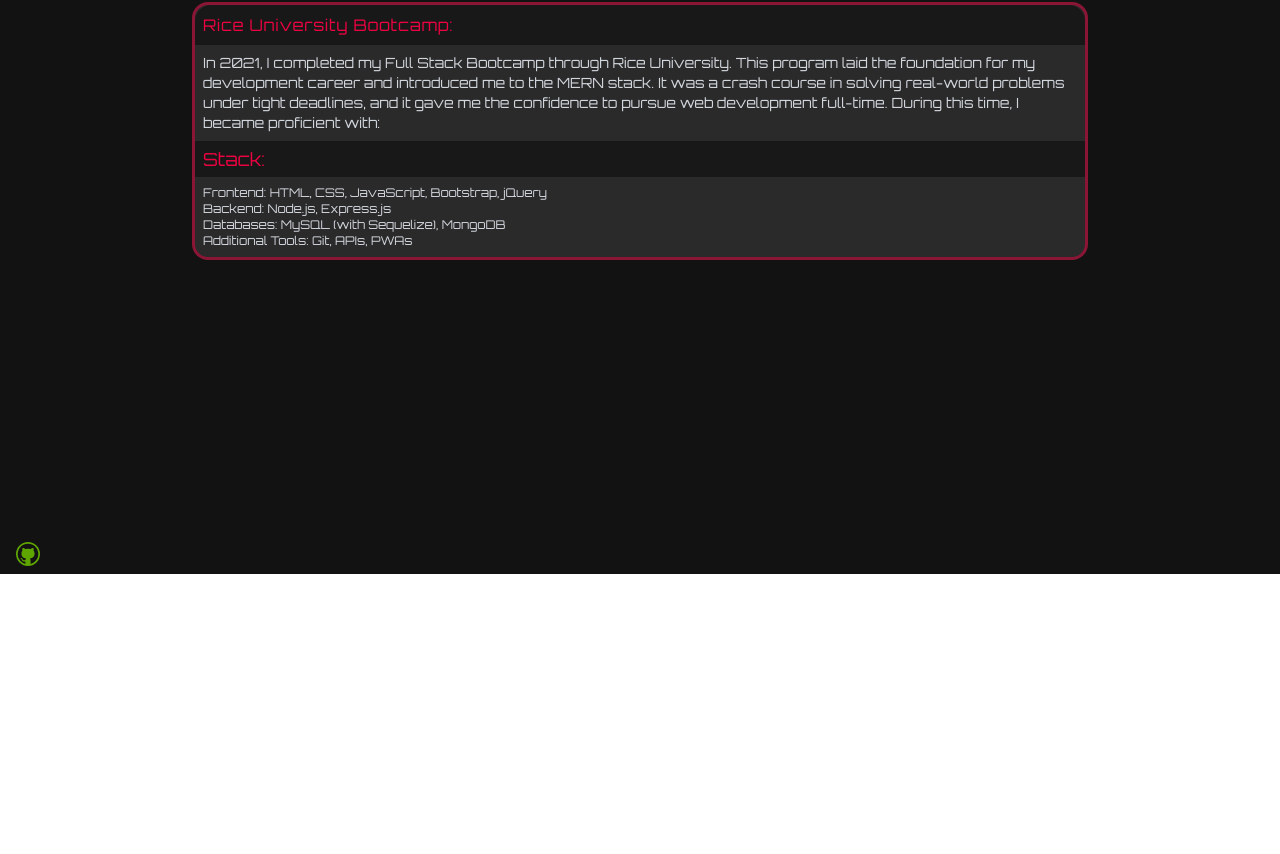
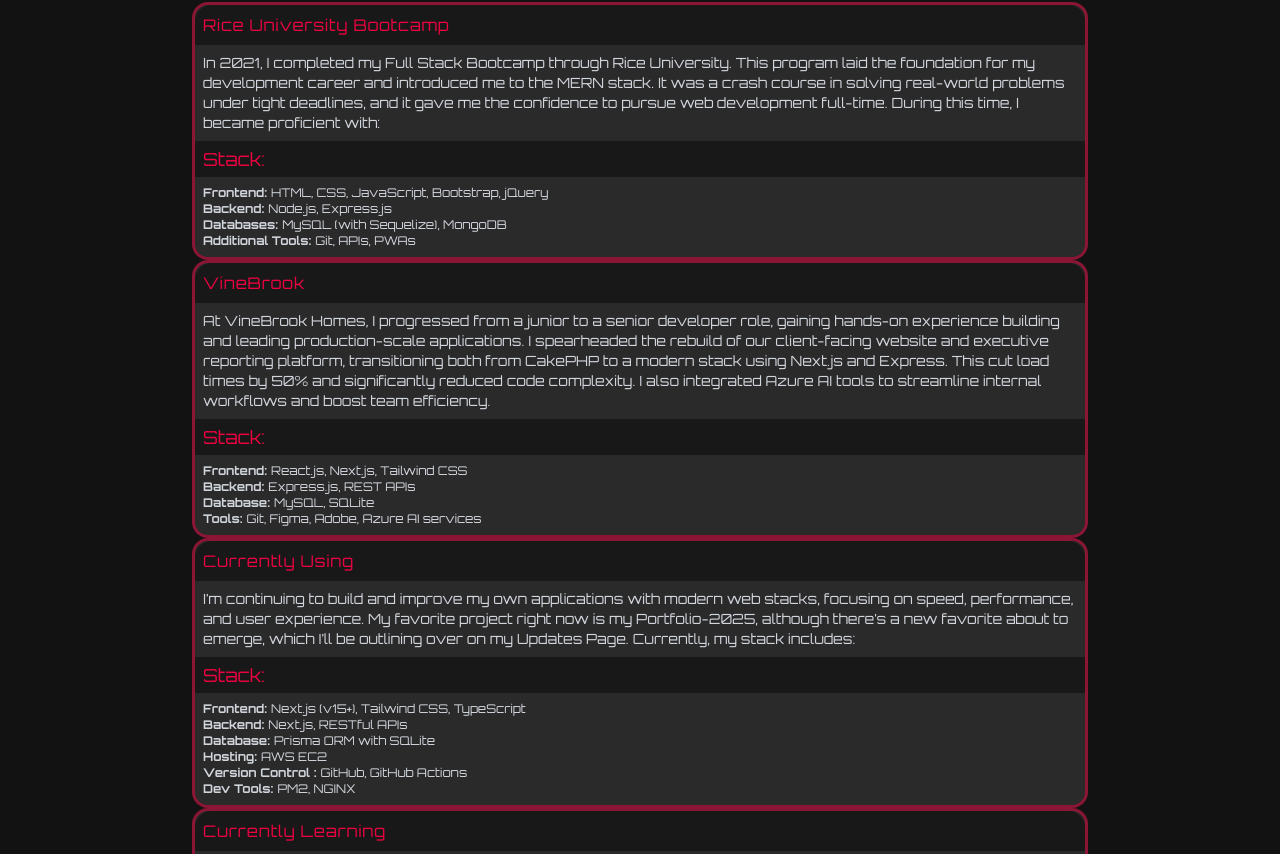
Before and after one commit to KevinHenleyCode/Portfolio-2025, a Next.js app: page /tech in a window 1280 px wide. Shown: the part 226-1080 px from the top of the page. Before the commit the page ends 800 px from the top, so only its background shows below. Built offline with nearby package versions, Linux system fonts and the light colour scheme.

Commit message:
added TechOutline component

```diff
--- a/src/app/tech/page.tsx
+++ b/src/app/tech/page.tsx
@@ -13,15 +13,97 @@
       <PaddingContainer>
         <div className='mt-20'>
           <TechOutline
-            headerContent={'Rice University Bootcamp:'}
+            firstHeader={'Rice University Bootcamp'}
             summaryContent={
               'In 2021, I completed my Full Stack Bootcamp through Rice University. This program laid the foundation for my development career and introduced me to the MERN stack. It was a crash course in solving real-world problems under tight deadlines, and it gave me the confidence to pursue web development full-time. During this time, I became proficient with:'
             }
-            stackContent={[
-              'Frontend: HTML, CSS, JavaScript, Bootstrap, jQuery',
-              'Backend: Node.js, Express.js',
-              'Databases: MySQL (with Sequelize), MongoDB',
-              'Additional Tools: Git, APIs, PWAs',
+            secondHeader={'Stack'}
+            stacks={[
+              {
+                category: 'Frontend',
+                content: 'HTML, CSS, JavaScript, Bootstrap, jQuery',
+              },
+              { category: 'Backend', content: 'Node.js, Express.js' },
+              {
+                category: 'Databases',
+                content: 'MySQL (with Sequelize), MongoDB',
+              },
+              { category: 'Additional Tools', content: 'Git, APIs, PWAs' },
+            ]}
+          />
+          <TechOutline
+            firstHeader={'VineBrook'}
+            summaryContent={
+              'At VineBrook Homes, I progressed from a junior to a senior developer role, gaining hands-on experience building and leading production-scale applications. I spearheaded the rebuild of our client-facing website and executive reporting platform, transitioning both from CakePHP to a modern stack using Next.js and Express. This cut load times by 50% and significantly reduced code complexity. I also integrated Azure AI tools to streamline internal workflows and boost team efficiency.'
+            }
+            secondHeader={'Stack'}
+            stacks={[
+              {
+                category: 'Frontend',
+                content: 'React.js, Next.js, Tailwind CSS',
+              },
+              { category: 'Backend', content: 'Express.js, REST APIs' },
+              {
+                category: 'Database',
+                content: 'MySQL, SQLite',
+              },
+              {
+                category: 'Tools',
+                content: 'Git, Figma, Adobe, Azure AI services',
+              },
+            ]}
+          />
+          <TechOutline
+            firstHeader={'Currently Using'}
+            summaryContent={
+              'I’m continuing to build and improve my own applications with modern web stacks, focusing on speed, performance, and user experience. My favorite project right now is my Portfolio-2025, although there’s a new favorite about to emerge, which I’ll be outlining over on my Updates Page. Currently, my stack includes:'
+            }
+            secondHeader={'Stack'}
+            stacks={[
+              {
+                category: 'Frontend',
+                content: 'Next.js (v15+), Tailwind CSS, TypeScript',
+              },
+              { category: 'Backend', content: 'Next.js, RESTful APIs' },
+              {
+                category: 'Database',
+                content: 'Prisma ORM with SQLite',
+              },
+              { category: 'Hosting', content: 'AWS EC2' },
+              {
+                category: 'Version Control ',
+                content: 'GitHub, GitHub Actions',
+              },
+              { category: 'Dev Tools', content: 'PM2, NGINX' },
+            ]}
+          />
+          <TechOutline
+            firstHeader={'Currently Learning'}
+            summaryContent={
+              'I’m a firm believer in always staying current. Lately, I’ve been diving into:'
+            }
+            secondHeader={'Content'}
+            stacks={[
+              {
+                category: 'AWS',
+                content:
+                  'For more advanced deployment workflows and scalable app hosting',
+              },
+              {
+                category: 'Rust & Tauri',
+                content: 'Exploring performant desktop app development',
+              },
+              {
+                category: 'WebAssembly (Wasm)',
+                content:
+                  'Looking into ways to bring high-performance native-like features to the web',
+              },
+              {
+                category: 'Offline-first Applications',
+                content:
+                  'Using technologies like Prisma + SQLite + Wasm for PWAs and cross-platform apps',
+              },
+              { category: 'Python', content: 'For scripting, automation' },
             ]}
           />
         </div>
--- a/src/components/showCasing/TechOutline.tsx
+++ b/src/components/showCasing/TechOutline.tsx
@@ -1,27 +1,35 @@
 interface TechOutlineProps {
-  headerContent: string
+  firstHeader: string
   summaryContent: string
-  stackContent: string[]
+  secondHeader: string
+  stacks: Array<{
+    category: string
+    content: string
+  }>
 }
 
 const TechOutline = ({
-  headerContent,
+  firstHeader,
   summaryContent,
-  stackContent,
+  secondHeader,
+  stacks,
 }: TechOutlineProps) => {
   return (
     <section className='w-full rounded-2xl border-3 border-rose-600/50 bg-white/10'>
       <h3 className='bg-custom-dark/70 rounded-t-2xl p-2 tracking-wider text-rose-600'>
-        {headerContent}
+        {firstHeader}
       </h3>
       <article className='p-2 text-sm'>{summaryContent}</article>
       <aside className=''>
         <h4 className='bg-custom-dark/70 px-2 py-1 text-lg text-rose-600'>
-          Stack:
+          {secondHeader}:
         </h4>
         <ul className='p-2 text-xs'>
-          {stackContent.map((listItem) => (
-            <li key={listItem}>{listItem}</li>
+          {stacks.map((stack, index) => (
+            <li key={index} className='flex'>
+              <b className='mr-1'>{stack.category}:</b>
+              <p>{stack.content}</p>
+            </li>
           ))}
         </ul>
       </aside>
```
